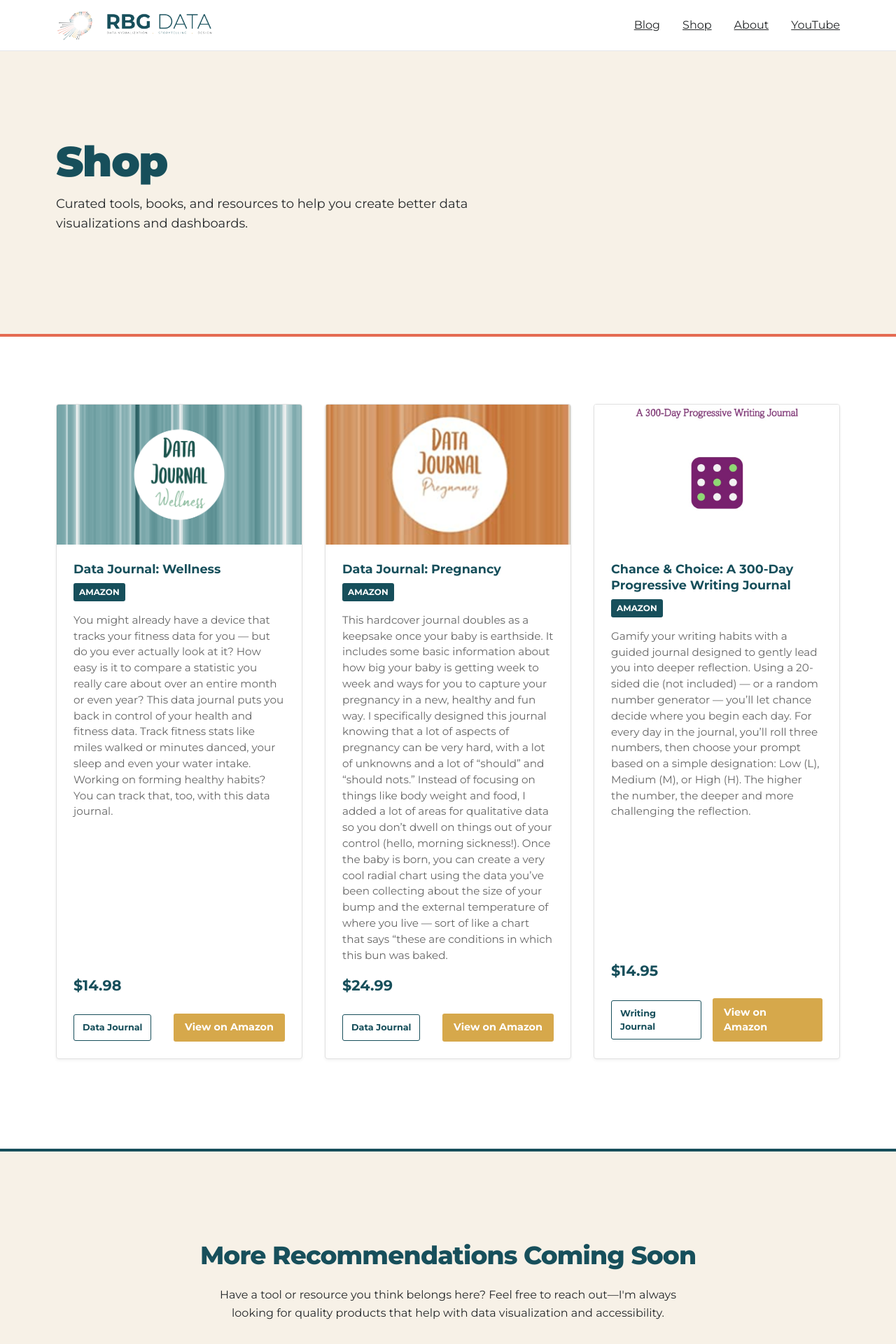
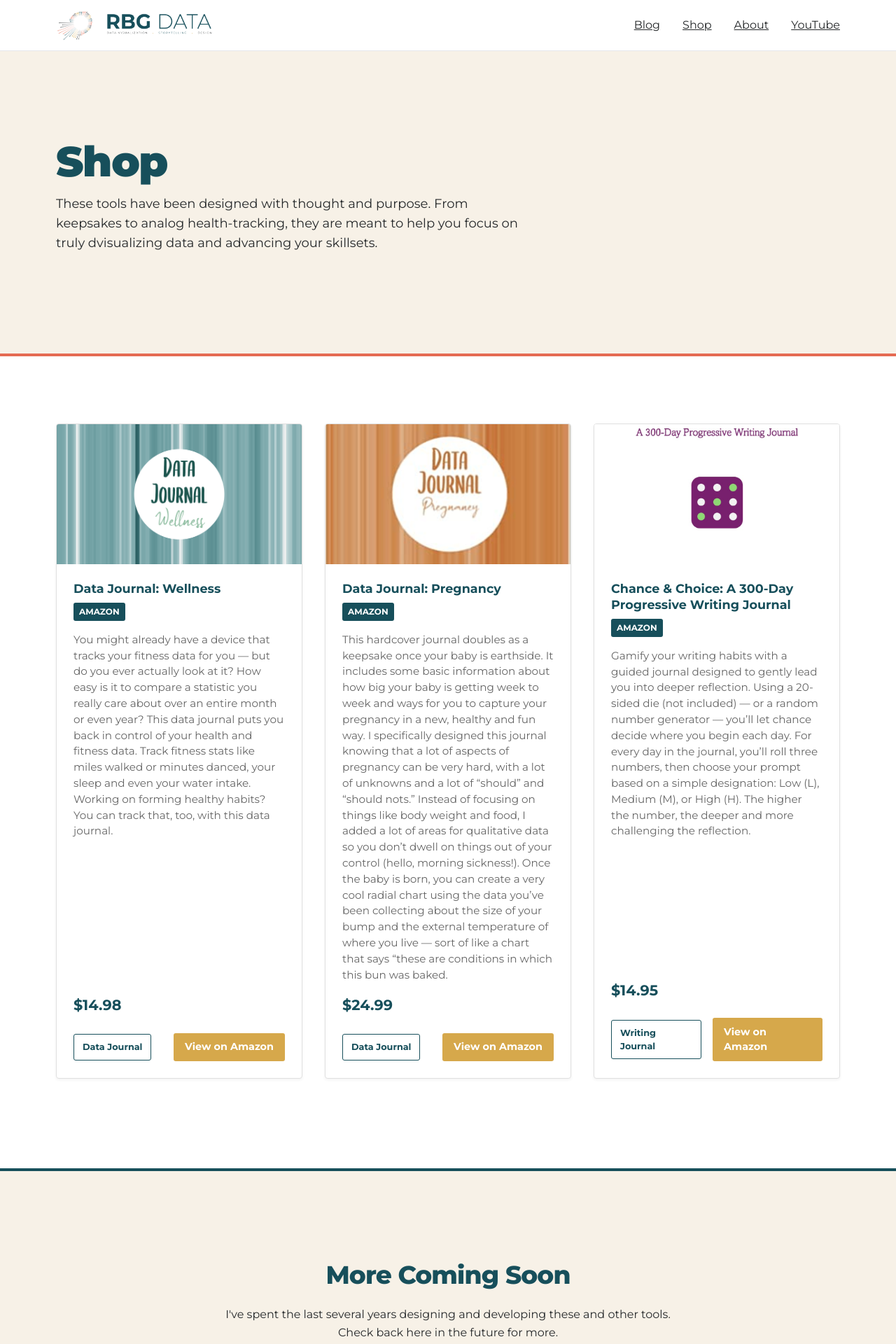
Before and after one commit to rlbergh/rbgdata, a Next.js app: page /rbgdata/shop in a window 1280 px wide. Shown: the top 1920 px of the page at 70% size. Built offline with nearby package versions, Linux system fonts and the light colour scheme.

Commit message:
updated shop page language

```diff
--- a/app/shop/page.tsx
+++ b/app/shop/page.tsx
@@ -12,7 +12,7 @@ export default function ShopPage() {
         <div className="container-max">
           <h1 className="text-teal mb-4">Shop</h1>
           <p className="text-lg text-charcoal max-w-2xl">
-            Curated tools, books, and resources to help you create better data visualizations and dashboards.
+            These tools have been designed with thought and purpose. From keepsakes to analog health-tracking, they are meant to help you focus on truly dvisualizing data and advancing your skillsets.
           </p>
         </div>
       </section>
@@ -31,10 +31,9 @@ export default function ShopPage() {
       {/* CTA Section */}
       <section className="section bg-cream border-t-4 border-teal">
         <div className="container-max text-center">
-          <h2 className="text-teal mb-6">More Recommendations Coming Soon</h2>
+          <h2 className="text-teal mb-6">More Coming Soon</h2>
           <p className="text-charcoal mb-8 max-w-2xl mx-auto">
-            Have a tool or resource you think belongs here? Feel free to reach out—I'm always looking for quality
-            products that help with data visualization and accessibility.
+            I've spent the last several years designing and developing these and other tools. Check back here in the future for more.
           </p>
           <Link href="/about" className="btn btn-primary">
             Get In Touch
```
